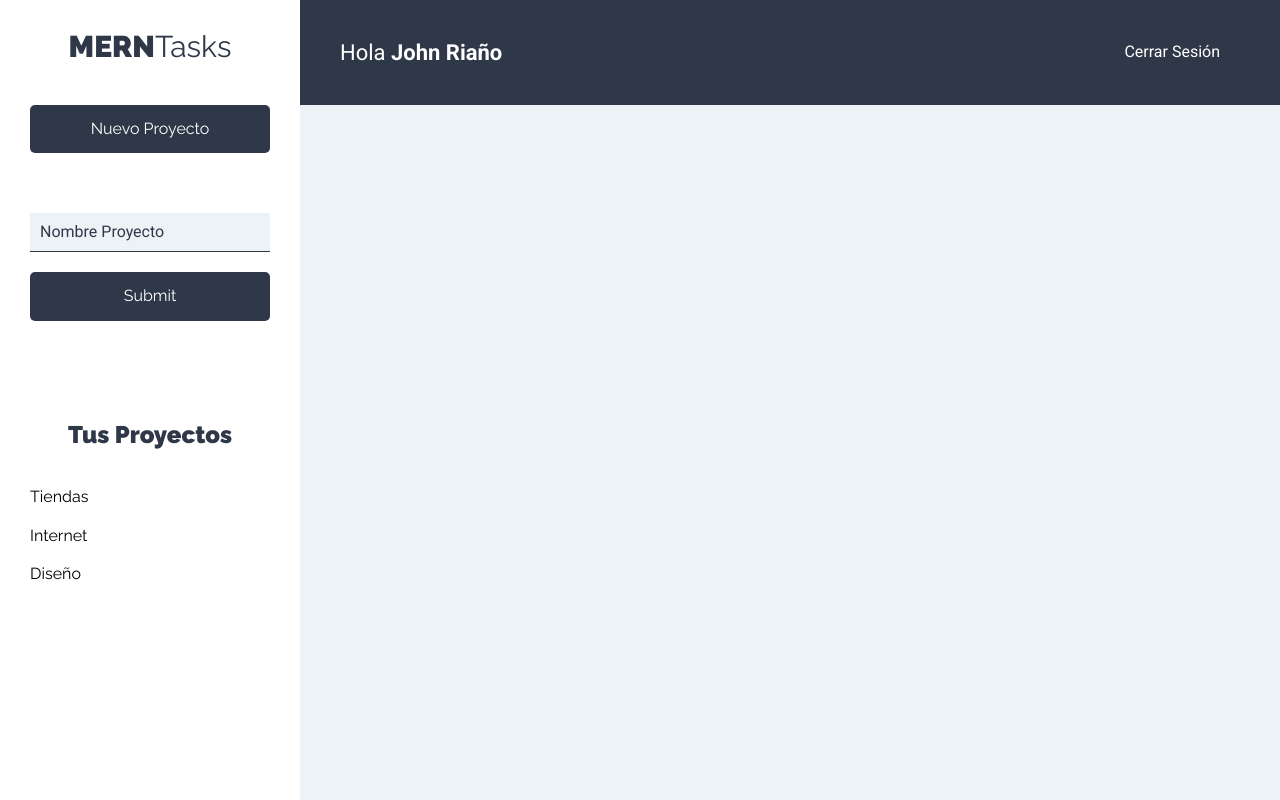
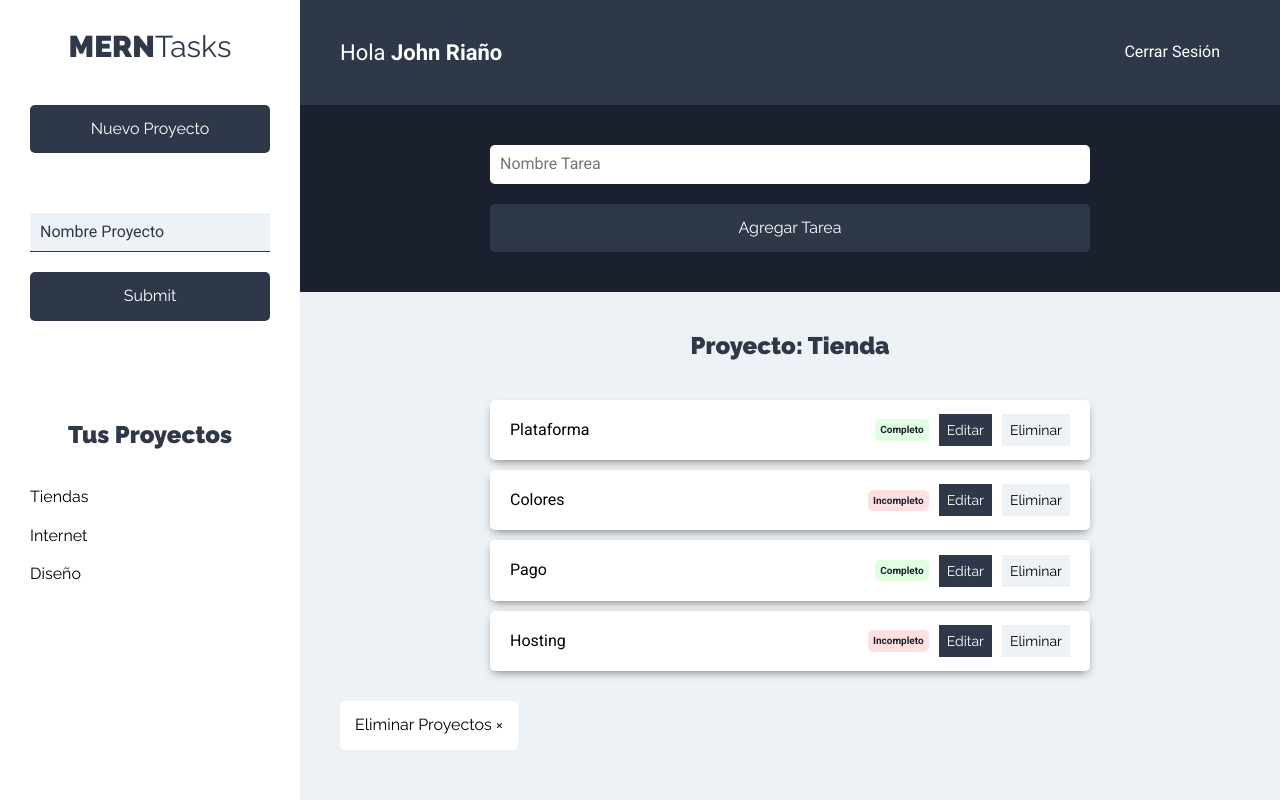
Before and after one commit to john1199/frontend_MERNtasks, a React (Create React App) app: page /proyectos in a window 1280 px wide. Built offline with nearby package versions, Linux system fonts and the light colour scheme.

Commit message:
add views tareas

```diff
--- a/src/components/proyectos/Proyectos.js
+++ b/src/components/proyectos/Proyectos.js
@@ -1,6 +1,8 @@
 import React from "react";
 import Header from "../layouts/Header";
 import Sidebar from "../layouts/Sidebar";
+import FormTarea from "../tareas/FormTarea";
+import ListadoTareas from "../tareas/ListadoTareas";
 const Proyectos = () => {
   return (
     <div className="contenedor-app">
@@ -8,7 +10,10 @@ const Proyectos = () => {
       <div className="seccion-principal">
         <Header />
         <main>
-          <div className="contenedor-tareas"></div>
+          <FormTarea />
+          <div className="contenedor-tareas">
+            <ListadoTareas />
+          </div>
         </main>
       </div>
     </div>
--- /dev/null
+++ b/src/components/tareas/FormTarea.js
@@ -0,0 +1,27 @@
+import React from "react";
+
+const FormTarea = () => {
+  return (
+    <div className="formulario">
+      <form>
+        <div className="contenedor-input">
+          <input
+            type="text"
+            className="input-text"
+            placeholder="Nombre Tarea"
+            name="nombre"
+          />
+        </div>
+        <div className="contenedor-input">
+          <input
+            type="submit"
+            className="btn btn-primario btn-block btn-submit"
+            value="Agregar Tarea"
+          />
+        </div>
+      </form>
+    </div>
+  );
+};
+
+export default FormTarea;
--- /dev/null
+++ b/src/components/tareas/ListadoTareas.js
@@ -0,0 +1,30 @@
+import React from "react";
+import Tarea from "./Tarea";
+
+const ListadoTareas = () => {
+  const tareas = [
+    { nombre: "Plataforma", estado: true },
+    { nombre: "Colores", estado: false },
+    { nombre: "Pago", estado: true },
+    { nombre: "Hosting", estado: false },
+  ];
+  return (
+    <>
+      <h2>Proyecto: Tienda</h2>
+      <ul className="listado-tareas">
+        {tareas.length === 0 ? (
+          <li className="tarea">
+            <p>No hay tareas</p>
+          </li>
+        ) : (
+          tareas.map((tarea) => <Tarea tarea={tarea} />)
+        )}
+      </ul>
+      <button type="button" className="btn btn-eliminar">
+        Eliminar Proyectos &times;
+      </button>
+    </>
+  );
+};
+
+export default ListadoTareas;
--- /dev/null
+++ b/src/components/tareas/Tarea.js
@@ -0,0 +1,30 @@
+import React from "react";
+
+const Tarea = ({ tarea }) => {
+  return (
+    <li className="tarea sombra">
+      <p>{tarea.nombre}</p>
+      <div className="estado">
+        {tarea.estado ? (
+          <button type="button" className="completo">
+            Completo
+          </button>
+        ) : (
+          <button type="button" className="incompleto">
+            Incompleto
+          </button>
+        )}
+      </div>
+      <div className="acciones">
+        <button type="button" className="btn btn-primario">
+          Editar
+        </button>
+        <button type="button" className="btn btn-secundario">
+          Eliminar
+        </button>
+      </div>
+    </li>
+  );
+};
+
+export default Tarea;
--- a/src/index.css
+++ b/src/index.css
@@ -73,6 +73,9 @@ a {
 }
 .btn-secundario {
   background-color: var(--gris1);
+}
+.btn-eliminar {
+  background-color: var(--blanco);
 }
 .btn-block {
   display: block;
```
